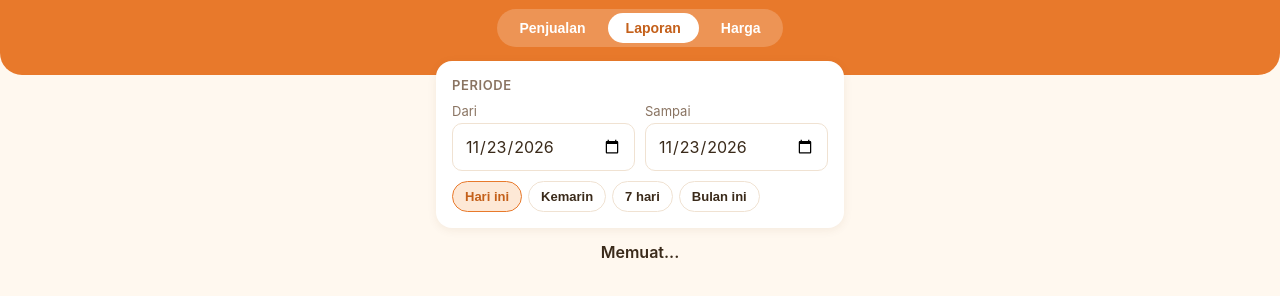
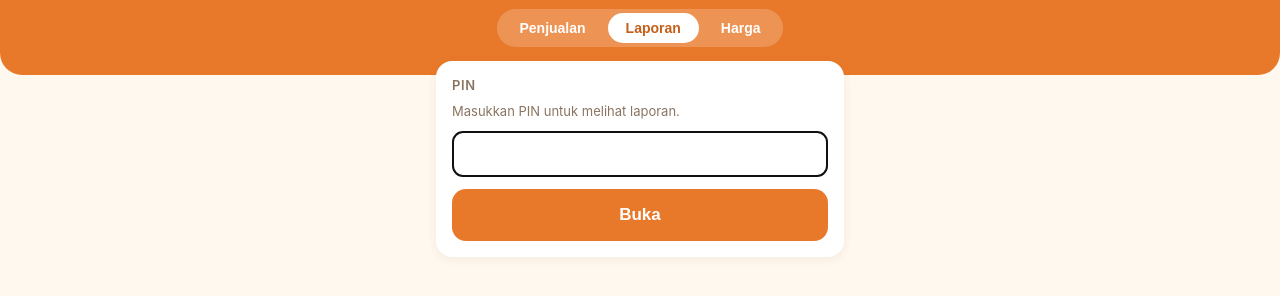
Before and after one commit to RommyChristensen/apps_script_bubur_koki_gendut, a plain HTML site: page Index.html in a window 1280 px wide. Both pictures are taken after a click on the button "Laporan". Shown: the part 72-368 px from the top of the page. Drawn offline with Linux system fonts and the light colour scheme.

Commit message:
Put the Laporan tab behind the PIN too
getSales now checks the PIN on the server. The app shows one PIN screen
for both Laporan and Harga; once accepted, both tabs stay open until the
app is reloaded.

Co-Authored-By: Claude Opus 5.5 <noreply@anthropic.com>
Claude-Session: https://claude.ai/code/session_015FHpSChNM9KTcWTryHRv57

```diff
--- a/Index.html
+++ b/Index.html
@@ -230,9 +230,9 @@
     .empty { text-align: center; color: var(--muted); padding: 24px 0; }
     #rmsg { text-align: center; margin-top: 14px; font-weight: 600; min-height: 22px; }
     #rmsg.err { color: var(--err); }
-    #pmsg { text-align: center; margin-top: 14px; font-weight: 600; min-height: 22px; }
+    #pmsg, #pinMsg { text-align: center; margin-top: 14px; font-weight: 600; min-height: 22px; }
     #pmsg.ok { color: var(--ok); }
-    #pmsg.err { color: var(--err); }
+    #pmsg.err, #pinMsg.err { color: var(--err); }
     #msg { text-align: center; margin-top: 14px; font-weight: 600; min-height: 22px; }
     #msg.ok { color: var(--ok); }
     #msg.err { color: var(--err); }
@@ -350,6 +350,18 @@
     <div id="msg"></div>
   </main>
 
+  <!-- Shown instead of Laporan / Harga until the PIN is entered -->
+  <main id="pinView" hidden>
+    <div class="card">
+      <div class="label">PIN</div>
+      <p class="hint-text" id="pinHint">Masukkan PIN.</p>
+      <input type="password" id="pin" inputmode="numeric" autocomplete="off"
+             onkeydown="if (event.key === 'Enter') unlock()">
+      <button class="save" id="unlockBtn" style="margin-top:12px" onclick="unlock()">Buka</button>
+    </div>
+    <div id="pinMsg"></div>
+  </main>
+
   <main id="reportView" hidden>
     <div class="card">
       <div class="label">Periode</div>
@@ -375,15 +387,6 @@
   </main>
 
   <main id="masterView" hidden>
-    <div class="card" id="pinCard">
-      <div class="label">PIN</div>
-      <p class="hint-text">Masukkan PIN untuk mengubah harga.</p>
-      <input type="password" id="pin" inputmode="numeric" autocomplete="off"
-             onkeydown="if (event.key === 'Enter') unlock()">
-      <button class="save" id="unlockBtn" style="margin-top:12px" onclick="unlock()">Buka</button>
-    </div>
-
-    <div id="priceEditor" hidden>
     <div class="card">
       <div class="label">Harga per porsi</div>
       <p class="hint-text">Harga baru dipakai untuk penjualan berikutnya. Data lama tidak berubah.</p>
@@ -391,7 +394,6 @@
       <button type="button" class="add-btn" onclick="addPriceRow()">+ Tambah cabang</button>
     </div>
     <button class="save" id="savePricesBtn" onclick="savePrices()">Simpan harga</button>
-    </div>
     <div id="pmsg"></div>
   </main>
 
@@ -597,10 +599,11 @@
         })
         .withFailureHandler(e => {
           if (req !== reportReq) return;
+          if (/PIN/.test(e.message)) { pin = null; showView('report', e.message); return; }
           $('rmsg').className = 'err';
           $('rmsg').textContent = 'Error: ' + e.message;
         })
-        .getSales(from, to);
+        .getSales(from, to, pin);
     }
 
     function renderReport(res) {
@@ -700,44 +703,55 @@
         .getPrices();
     }
 
-    // PIN is kept only in memory: reloading the app locks the Harga tab again
+    // PIN for Laporan and Harga. Kept only in memory: reloading the app locks them again.
     let pin = null;
+    let pinFor = null; // the tab to open once the PIN is accepted
 
-    function showPriceEditor() {
-      $('pinCard').hidden = !!pin;
-      $('priceEditor').hidden = !pin;
-      if (pin) renderPriceRows(); else { $('pin').value = ''; $('pin').focus(); }
+    function setPinMsg(text, cls) {
+      $('pinMsg').textContent = text;
+      $('pinMsg').className = cls || '';
     }
 
     function unlock() {
       const entered = $('pin').value.trim();
-      if (!entered) return setPMsg('Masukkan PIN.', 'err');
+      if (!entered) return setPinMsg('Masukkan PIN.', 'err');
       const btn = $('unlockBtn');
       btn.disabled = true;
-      setPMsg('Memeriksa...');
+      setPinMsg('Memeriksa...');
       google.script.run
         .withSuccessHandler(() => {
           btn.disabled = false;
           pin = entered;
-          setPMsg('');
-          showPriceEditor();
+          showView(pinFor);
         })
         .withFailureHandler(e => {
           btn.disabled = false;
           $('pin').value = '';
-          setPMsg(e.message, 'err');
+          setPinMsg(e.message, 'err');
         })
         .verifyPin(entered);
     }
 
-    function showView(name) {
+    // errorMsg: shown on the PIN screen when a request was refused for a wrong PIN
+    function showView(name, errorMsg) {
+      const locked = name !== 'sales' && !pin;
+      $('pinView').hidden = !locked;
       $('salesView').hidden = name !== 'sales';
-      $('reportView').hidden = name !== 'report';
-      $('masterView').hidden = name !== 'master';
+      $('reportView').hidden = locked || name !== 'report';
+      $('masterView').hidden = locked || name !== 'master';
       $('tabSales').classList.toggle('active', name === 'sales');
       $('tabReport').classList.toggle('active', name === 'report');
       $('tabMaster').classList.toggle('active', name === 'master');
-      if (name === 'master') { setPMsg(''); showPriceEditor(); }
+      if (locked) {
+        pinFor = name;
+        $('pinHint').textContent = name === 'report'
+          ? 'Masukkan PIN untuk melihat laporan.' : 'Masukkan PIN untuk mengubah harga.';
+        $('pin').value = '';
+        setPinMsg(errorMsg || '', errorMsg ? 'err' : '');
+        $('pin').focus();
+        return;
+      }
+      if (name === 'master') { setPMsg(''); renderPriceRows(); }
       if (name === 'report') {
         if (!$('rFrom').value) setRange('today'); else loadReport();
       }
@@ -803,7 +817,7 @@
         })
         .withFailureHandler(e => {
           btn.disabled = false;
-          if (/PIN/.test(e.message)) { pin = null; showPriceEditor(); }
+          if (/PIN/.test(e.message)) { pin = null; showView('master', e.message); return; }
           setPMsg('Error: ' + e.message, 'err');
         })
         .savePrices(list, pin);
```
Also changed, not shown: 1 other file.
